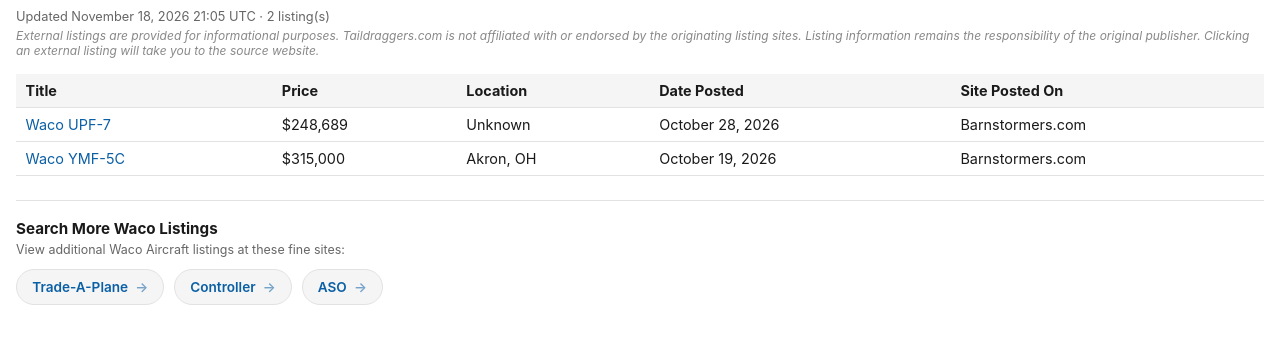
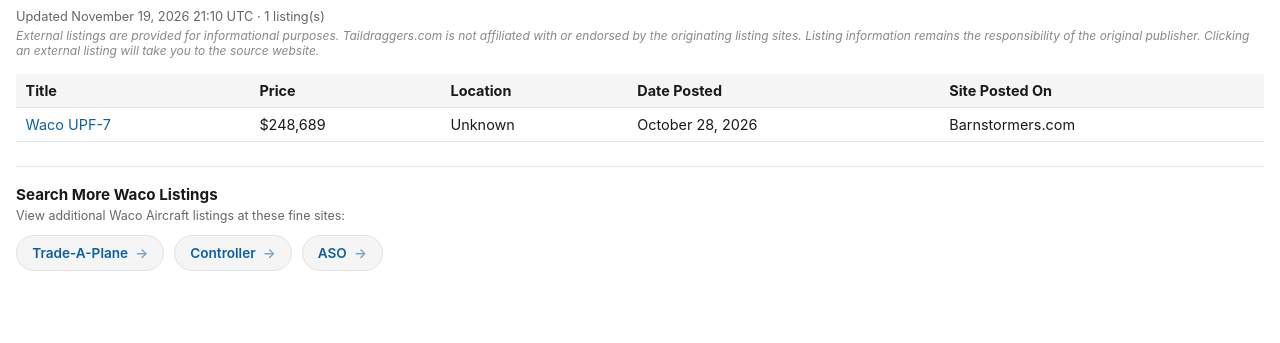
Before and after one commit to taildraggers/waco, a plain HTML site: page docs/index.html in a window 1280 px wide. Shown: the part 43-386 px from the top of the page. Drawn offline with Linux system fonts and the light colour scheme.

Commit message:
Update Waco listings (2026-11-19)

```diff
--- a/docs/index.html
+++ b/docs/index.html
@@ -76,7 +76,7 @@
 </head>
 <body>
   <h1>Other Waco Ads on the Web</h1>
-  <div class="updated">Updated November 18, 2026 21:05 UTC &middot; 2 listing(s)</div>
+  <div class="updated">Updated November 19, 2026 21:10 UTC &middot; 1 listing(s)</div>
   <div class="disclaimer">External listings are provided for informational purposes. Taildraggers.com is not affiliated with or endorsed by the originating listing sites. Listing information remains the responsibility of the original publisher. Clicking an external listing will take you to the source website.</div>
   <table>
     <thead>
@@ -84,7 +84,6 @@
     </thead>
     <tbody>
         <tr><td><a href="https://www.barnstormers.com/classified-2033052-WACO-UPF-7.html" target="_blank" rel="noopener noreferrer">Waco UPF-7</a></td><td>$248,689</td><td>Unknown</td><td>October 28, 2026</td><td>Barnstormers.com</td></tr>
-        <tr><td><a href="https://www.barnstormers.com/classified-2073244-Waco-Classic-YMF-5C.html" target="_blank" rel="noopener noreferrer">Waco YMF-5C</a></td><td>$315,000</td><td>Akron, OH</td><td>October 19, 2026</td><td>Barnstormers.com</td></tr>
     </tbody>
   </table>
   <div class="more-resources">
```
